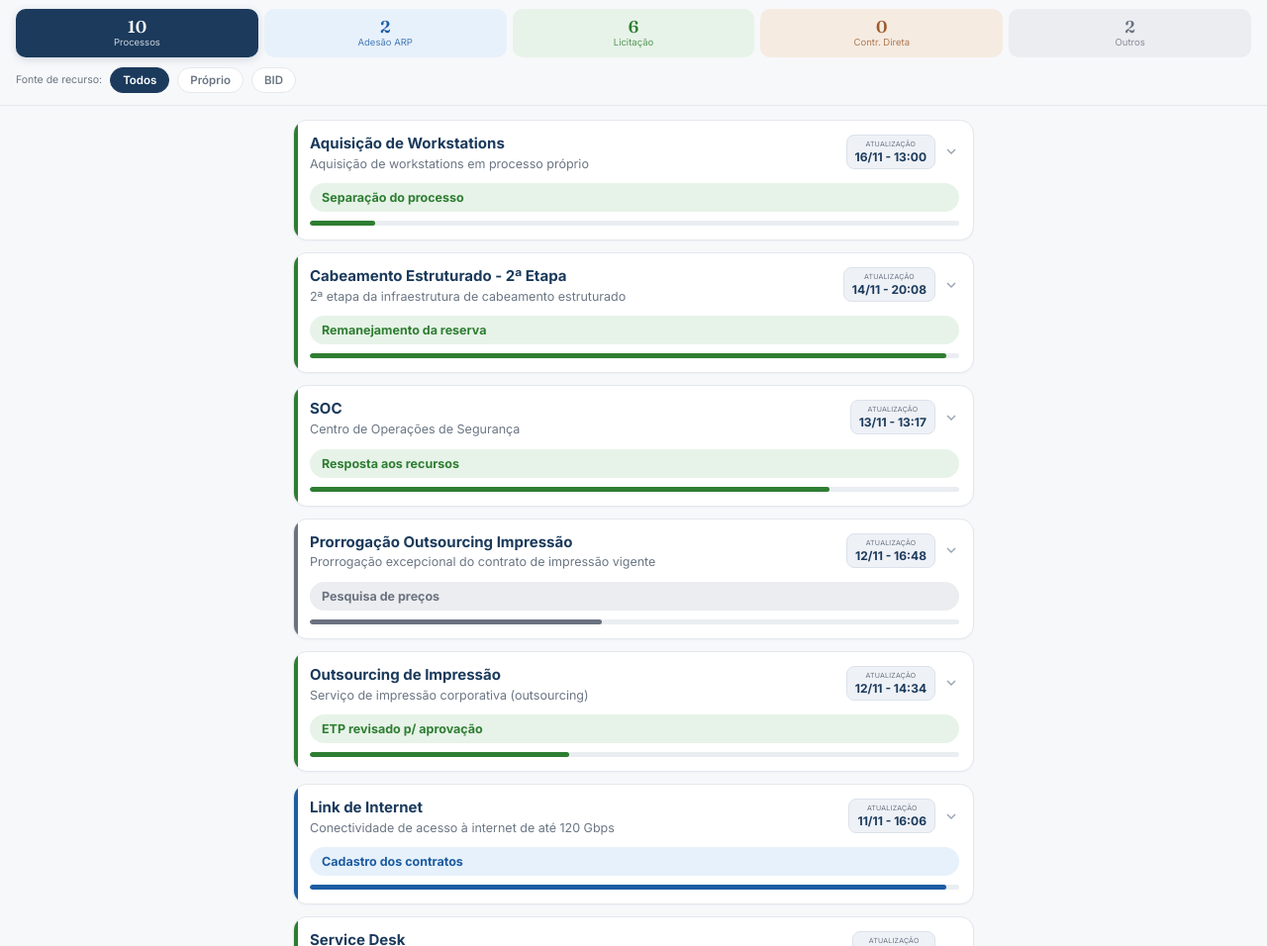
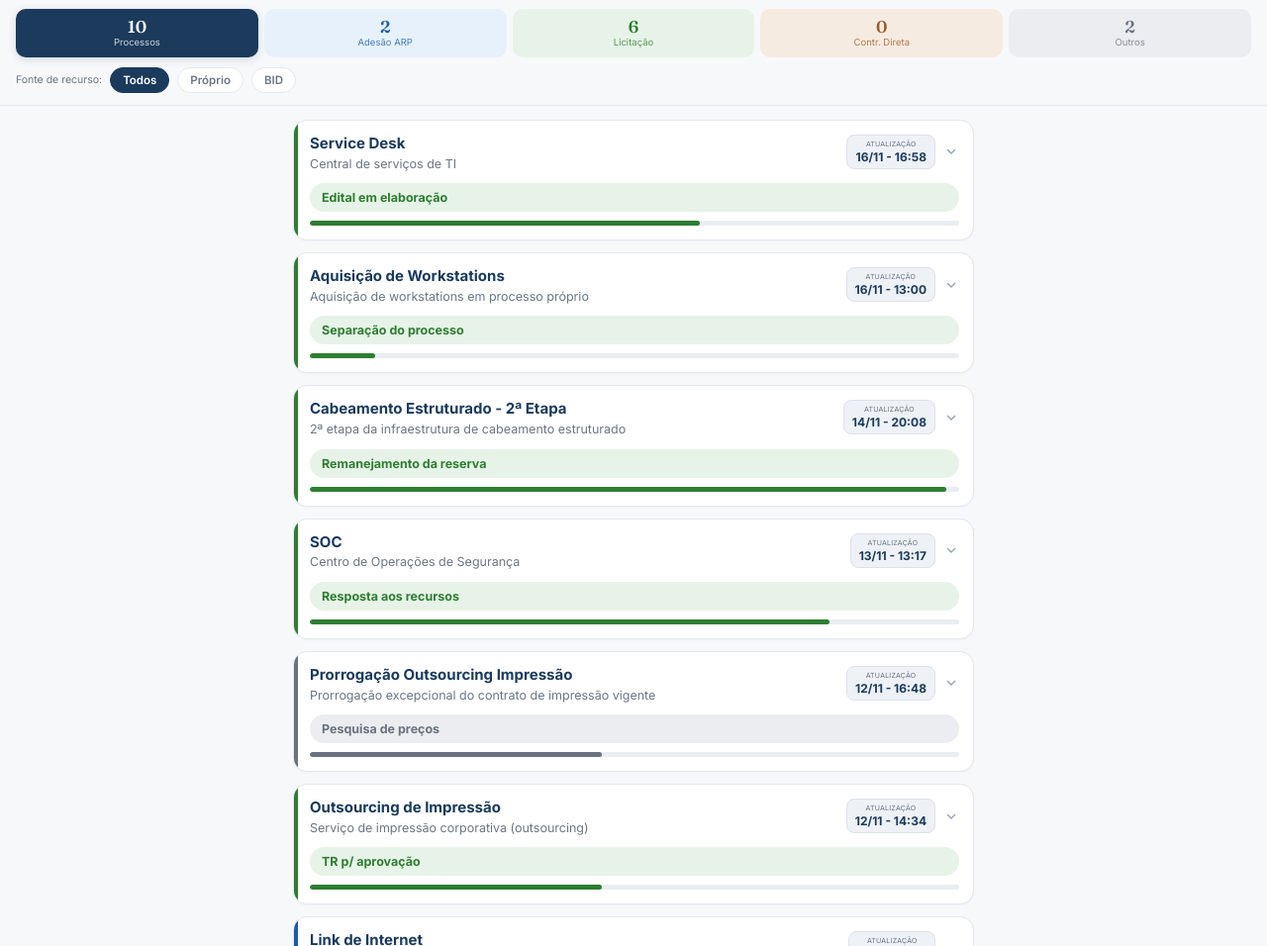
Before and after one commit to proj-stic/painel-contratacoes, a plain HTML site: page index.html in a window 1280 px wide. Shown: the part 59-1015 px from the top of the page at 99% size. Drawn offline with Linux system fonts and the light colour scheme.

Commit message:
Add files via upload

```diff
--- a/index.html
+++ b/index.html
@@ -159,7 +159,7 @@
       <a class="pdf-btn" href="Painel_Contratacoes_STIC.pdf" target="_blank" rel="noopener" title="Abrir versão em PDF">
         <svg viewBox="0 0 24 24" fill="none" stroke="currentColor" stroke-width="2"><path d="M6 9V2h12v7"/><path d="M6 18H4a2 2 0 01-2-2v-5a2 2 0 012-2h16a2 2 0 012 2v5a2 2 0 01-2 2h-2"/><path d="M6 14h12v8H6z"/></svg>
       </a>
-      <div class="sync-pill"><span class="dot"></span><span id="syncLabel">Status em 16/11/2026 - 14:25</span></div>
+      <div class="sync-pill"><span class="dot"></span><span id="syncLabel">Status em 16/11/2026 - 23:00</span></div>
     </div>
   </div>
   <div class="stat-row" id="statRow"></div>
@@ -176,6 +176,21 @@
 const SEI_BASE = "https://sistemas.tjes.jus.br/sei/controlador.php?acao=procedimento_trabalhar&id_procedimento=";
 
 const DEFAULTS = [
+ {
+  "id": "service-desk",
+  "mod": "Licitação",
+  "nome": "Service Desk",
+  "resumo": "Central de serviços de TI",
+  "sei": "7001769-17.2026.8.08.0000",
+  "idProc": "3243710",
+  "local": "Seção de Empenho",
+  "fonte": "Próprio",
+  "responsavel": "Jeferson Mendes",
+  "badge": "Edital em elaboração",
+  "progresso": 60,
+  "status": "A reserva de orçamento foi emitida. Agora a área de contratação prepara o edital.",
+  "data": "16/11/2026 - 16:58"
+ },
  {
   "id": "aquisicao-de-workstations",
   "mod": "Licitação",
@@ -246,9 +261,9 @@ const DEFAULTS = [
   "local": "STIC",
   "fonte": "Próprio",
   "responsavel": "Jeferson Mendes",
-  "badge": "ETP revisado p/ aprovação",
-  "progresso": 40,
-  "status": "O estudo técnico da nova contratação de impressão foi revisado para corrigir o problema que anulou a licitação anterior. Ele segue para aprovação superior e, depois, para a pesquisa de preços.",
+  "badge": "TR p/ aprovação",
+  "progresso": 45,
+  "status": "O novo termo de referência do serviço de impressão foi concluído pela equipe de planejamento. Agora ele precisa ser aprovado, e depois vem a pesquisa de preços.",
   "data": "12/11/2026 - 14:34"
  },
  {
@@ -263,23 +278,8 @@ const DEFAULTS = [
   "responsavel": "Robson Limaverde",
   "badge": "Cadastro dos contratos",
   "progresso": 98,
-  "status": "Foi autorizada uma forma alternativa de publicar os contratos enquanto o portal nacional não os aceita. Os gestores devem cadastrá-los no sistema interno para que apareçam no Portal da Transparência.",
+  "status": "Os resumos dos contratos foram publicados no Diário. Agora os gestores precisam cadastrar os contratos no sistema para que apareçam no Portal da Transparência.",
   "data": "11/11/2026 - 16:06"
- },
- {
-  "id": "service-desk",
-  "mod": "Licitação",
-  "nome": "Service Desk",
-  "resumo": "Central de serviços de TI",
-  "sei": "7001769-17.2026.8.08.0000",
-  "idProc": "3243710",
-  "local": "STIC",
-  "fonte": "Próprio",
-  "responsavel": "Jeferson Mendes",
-  "badge": "Reserva orçamentária",
-  "progresso": 85,
-  "status": "A pesquisa de preços foi concluída e aprovada. O próximo passo é pedir a reserva do orçamento.",
-  "data": "11/11/2026 - 11:37"
  },
  {
   "id": "solucao-grandes-midias-tjro",
```
Also changed, not shown: 1 other file.
